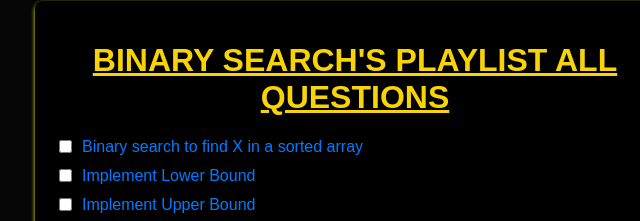
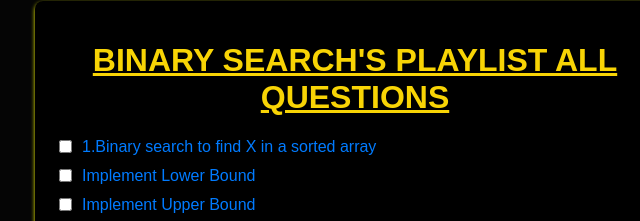
Before and after one commit to Rakshitmunot/BS_TUF, a plain HTML site: page index.html in a window 1280 px wide. Shown: the part 60-281 px from the top of the page, 285-925 px from the left. Drawn offline with Linux system fonts and the light colour scheme.

Commit message:
Update index.html

```diff
--- a/index.html
+++ b/index.html
@@ -49,7 +49,7 @@
         <h1><u>BINARY SEARCH'S PLAYLIST ALL QUESTIONS</u></h1>
         <div class="question">
             <input type="checkbox" id="binarySearchCheckbox1">
-            <a href="https://www.naukri.com/code360/problems/binary-search_972">Binary search to find X in a sorted array</a>
+            <a href="https://www.naukri.com/code360/problems/binary-search_972">1.Binary search to find X in a sorted array</a>
         </div>
         <div class="question">
             <input type="checkbox" id="binarySearchCheckbox2">
```
